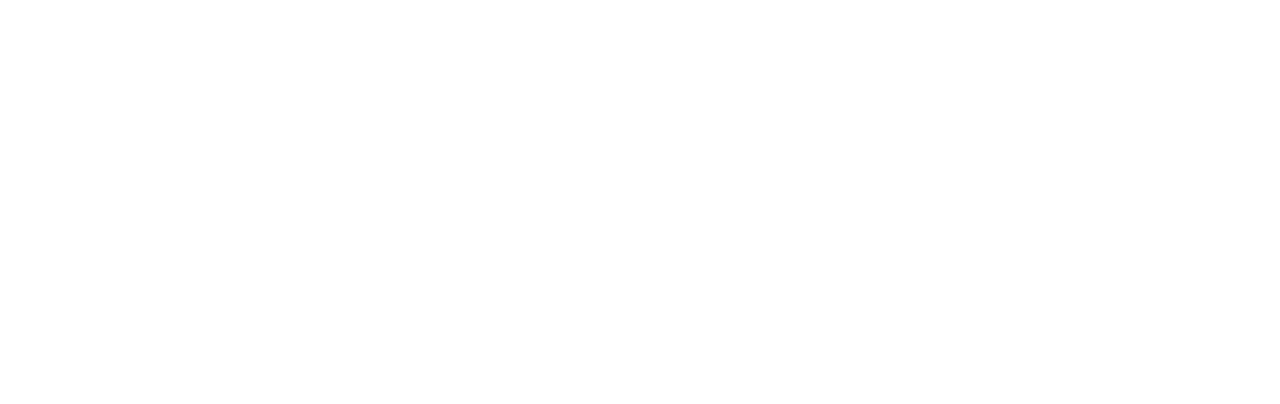
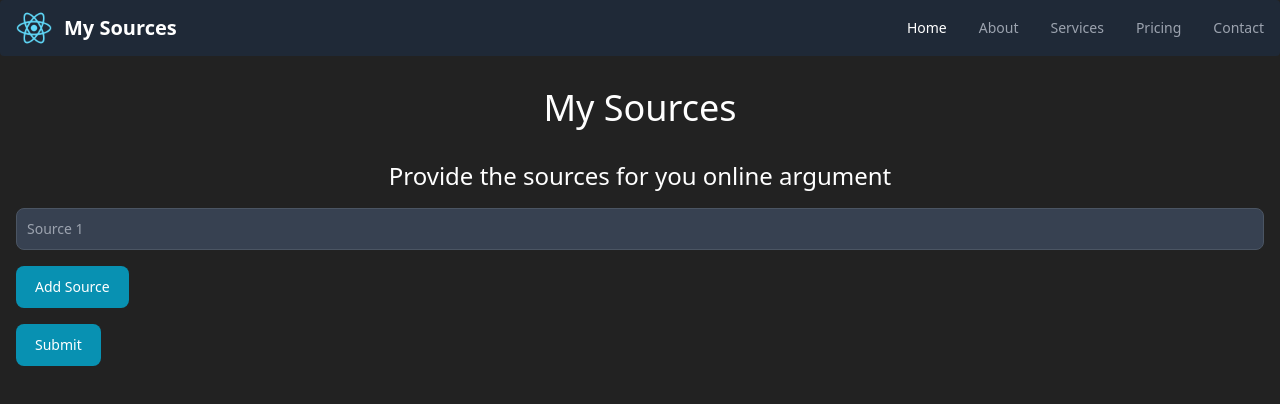
Before and after one commit to NicolasGraf/sourcespls, a React (Create React App) app: page / in a window 1280 px wide. Shown: the top 404 px of the page. Built offline with nearby package versions, Linux system fonts and the light colour scheme.

Commit message:
add sourceinputs controls

```diff
--- a/public/index.html
+++ b/public/index.html
@@ -1,43 +1,19 @@
 <!DOCTYPE html>
-<html lang="en">
+<html lang="en" class="dark">
   <head>
     <meta charset="utf-8" />
     <link rel="icon" href="%PUBLIC_URL%/favicon.ico" />
     <meta name="viewport" content="width=device-width, initial-scale=1" />
-    <meta name="theme-color" content="#000000" />
     <meta
       name="description"
       content="Web site created using create-react-app"
     />
     <link rel="apple-touch-icon" href="%PUBLIC_URL%/logo192.png" />
-    <!--
-      manifest.json provides metadata used when your web app is installed on a
-      user's mobile device or desktop. See https://developers.google.com/web/fundamentals/web-app-manifest/
-    -->
     <link rel="manifest" href="%PUBLIC_URL%/manifest.json" />
-    <!--
-      Notice the use of %PUBLIC_URL% in the tags above.
-      It will be replaced with the URL of the `public` folder during the build.
-      Only files inside the `public` folder can be referenced from the HTML.
-
-      Unlike "/favicon.ico" or "favicon.ico", "%PUBLIC_URL%/favicon.ico" will
-      work correctly both with client-side routing and a non-root public URL.
-      Learn how to configure a non-root public URL by running `npm run build`.
-    -->
-    <title>React App</title>
+    <title>My Sources</title>
   </head>
   <body>
     <noscript>You need to enable JavaScript to run this app.</noscript>
     <div id="root"></div>
-    <!--
-      This HTML file is a template.
-      If you open it directly in the browser, you will see an empty page.
-
-      You can add webfonts, meta tags, or analytics to this file.
-      The build step will place the bundled scripts into the <body> tag.
-
-      To begin the development, run `npm start` or `yarn start`.
-      To create a production bundle, use `npm run build` or `yarn build`.
-    -->
   </body>
 </html>
--- a/src/App.js
+++ b/src/App.js
@@ -1,7 +1,11 @@
+import Header from "./components/Header";
+import { MainContent } from "./components/MainContent";
+
 function App() {
   return (
     <>
-      <div className="container mx-auto"></div>
+      <Header />
+      <MainContent />
     </>
   );
 }
--- /dev/null
+++ b/src/components/Header.js
@@ -0,0 +1,34 @@
+import { Navbar } from "flowbite-react";
+
+const Header = () => {
+  return (
+    <header>
+      <Navbar fluid rounded>
+        <Navbar.Brand as={"a"} href="https://flowbite-react.com">
+          <img
+            src="/logo192.png"
+            className="mr-3 h-6 sm:h-9"
+            alt="Flowbite React Logo"
+          />
+          <span className="self-center whitespace-nowrap text-xl font-semibold dark:text-white">
+            My Sources
+          </span>
+        </Navbar.Brand>
+        <Navbar.Toggle />
+        <Navbar.Collapse>
+          <Navbar.Link href="#" active>
+            Home
+          </Navbar.Link>
+          <Navbar.Link as={"a"} href="#">
+            About
+          </Navbar.Link>
+          <Navbar.Link href="#">Services</Navbar.Link>
+          <Navbar.Link href="#">Pricing</Navbar.Link>
+          <Navbar.Link href="#">Contact</Navbar.Link>
+        </Navbar.Collapse>
+      </Navbar>
+    </header>
+  );
+};
+
+export default Header;
--- /dev/null
+++ b/src/components/MainContent.js
@@ -0,0 +1,14 @@
+import { TextInput } from "flowbite-react";
+import SourcesInput from "./SourcesInput";
+
+export const MainContent = () => {
+  return (
+    <main className="container mx-auto px-4 py-8 text-center dark:text-white">
+      <h1 className="text-4xl mb-8">My Sources</h1>
+      <h2 className="text-2xl mb-4">
+        Provide the sources for you online argument
+      </h2>
+      <SourcesInput />
+    </main>
+  );
+};
--- /dev/null
+++ b/src/components/SourcesInput.js
@@ -0,0 +1,37 @@
+import { useState } from "react";
+import { Button, TextInput } from "flowbite-react";
+
+const SourcesInput = () => {
+  const [sourceInputs, setSourceInputs] = useState([""]);
+
+  const handleInputChange = (e, index) => {
+    const newInputs = [...sourceInputs];
+    newInputs[index] = e.target.value;
+    setSourceInputs(newInputs);
+  };
+
+  const addInput = () => {
+    setSourceInputs([...sourceInputs, ""]);
+  };
+
+  return (
+    <form>
+      {sourceInputs.map((sourceInput, index) => (
+        <TextInput
+          type="url"
+          required
+          key={index}
+          placeholder={`Source ${index + 1}`}
+          className="mb-4"
+          onChange={(event) => handleInputChange(event, index)}
+        />
+      ))}
+      <Button className="mb-4" onClick={addInput}>
+        Add Source
+      </Button>
+      <Button type={"submit"}>Submit</Button>
+    </form>
+  );
+};
+
+export default SourcesInput;
--- a/src/index.css
+++ b/src/index.css
@@ -4,6 +4,8 @@
 
 body {
   margin: 0;
+  min-height: 100vh;
+  background-color: #222;
   -webkit-font-smoothing: antialiased;
   -moz-osx-font-smoothing: grayscale;
 }
```
